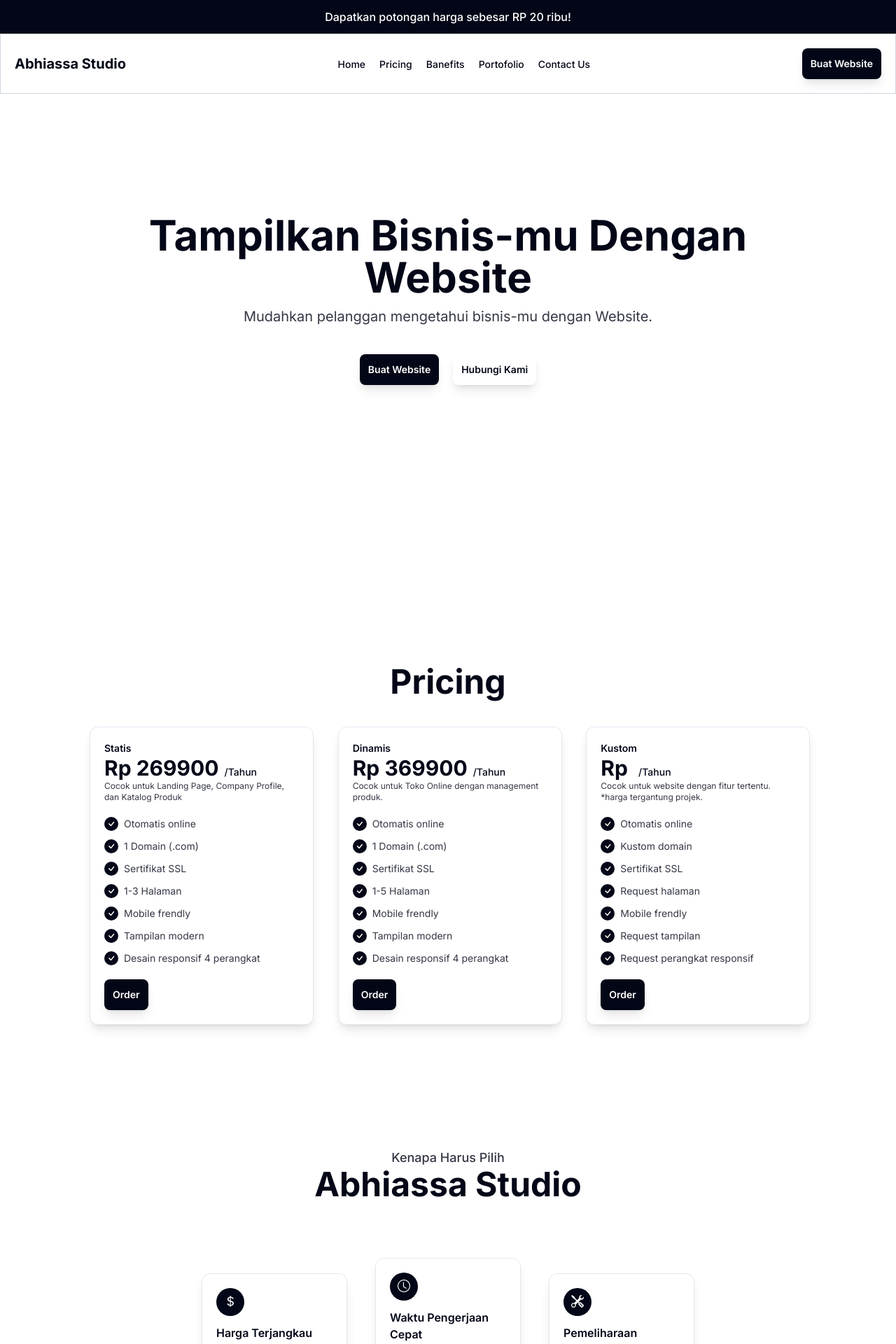
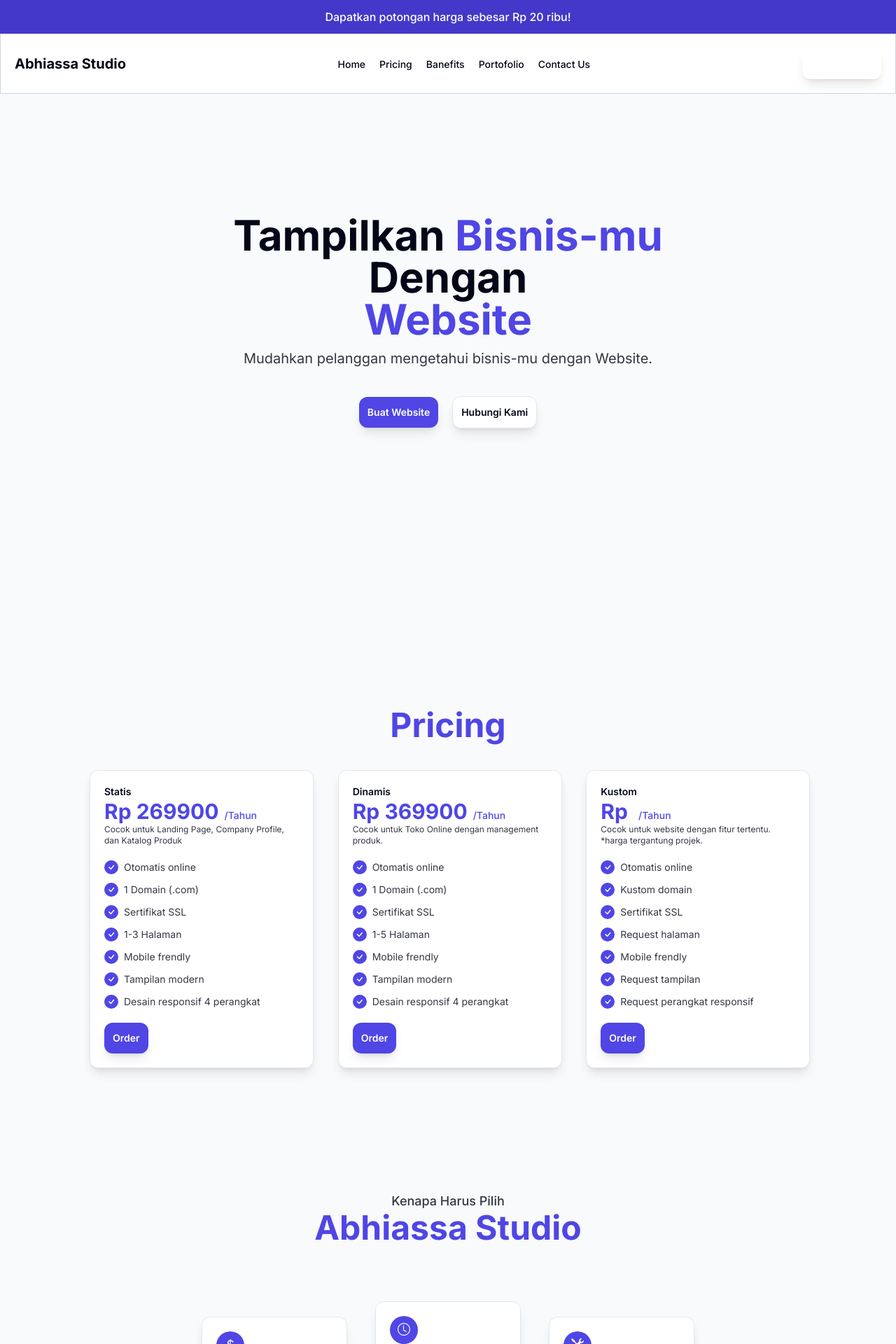
Before and after one commit to abhiassadev/abhiassastudio, a React (Vite) app: page / in a window 1280 px wide. Shown: the top 1920 px of the page at 70% size. Built offline with nearby package versions, Linux system fonts and the light colour scheme.

Commit message:
Theme update

```diff
--- a/src/components/BanefitCard.jsx
+++ b/src/components/BanefitCard.jsx
@@ -3,7 +3,7 @@ function BanefitCard(props) {
     <>
       <div className="bg-white border border-slate-200 p-5 rounded-xl shadow-lg sm:w-52">
         <div>
-          <div className="bg-slate-950 w-10 h-10 rounded-full flex justify-center items-center">
+          <div className="bg-indigo-600 w-10 h-10 rounded-full flex justify-center items-center">
             <i className={`${props.icon} text-lg text-white`}></i>
           </div>
         </div>
--- a/src/components/Button.jsx
+++ b/src/components/Button.jsx
@@ -2,9 +2,7 @@ function Button(props) {
   return (
     <>
       <button
-        id={props.id}
-        aria-label={props.ariaLabel}
-        className={`bg-${props.color} text-sm font-semibold text-${props.textColor} px-3 py-3 rounded-lg shadow-lg`}
+        className={`${props.color} text-sm font-semibold text-${props.textColor} px-3 py-3 rounded-xl shadow-lg ${props.className}`}
       >
         {props.title}
       </button>
--- a/src/components/Event.jsx
+++ b/src/components/Event.jsx
@@ -1,12 +1,12 @@
 function Event() {
   return (
     <>
-      <div className="bg-slate-950 h-10 w-full flex justify-center items-center sm:h-12">
+      <div className="bg-indigo-700 h-10 w-full flex justify-center items-center sm:h-12">
         <a
           href="https://wa.me/6283133793060"
           className="text-xs font-medium text-white sm:text-base"
         >
-          Dapatkan potongan harga sebesar RP 20 ribu!
+          Dapatkan potongan harga sebesar Rp 20 ribu!
         </a>
       </div>
     </>
--- a/src/components/FooterContent.jsx
+++ b/src/components/FooterContent.jsx
@@ -6,56 +6,59 @@ function FooterContent() {
       </div>
       <div className="flex flex-col gap-10 sm:grid sm:grid-cols-2">
         <div className="flex flex-col">
-          <h1 className="text-lg font-medium text-white">Kontak</h1>
+          <h1 className="text-md font-medium text-white">Kontak</h1>
           <a
             href="https://wa.me/6283133793060"
-            className="text-white opacity-80"
+            className="text-sm text-white opacity-80"
           >
             +62 831 3379 3060
           </a>
           <a
             href="mailto:abhiassastudio@gmail.com"
-            className="text-white opacity-80"
+            className="text-sm text-white opacity-80"
           >
             abhiassastudio@gmail.com
           </a>
         </div>
         <div className="flex flex-col">
-          <h1 className="text-lg font-medium text-white">Media Sosial</h1>
+          <h1 className="text-md font-medium text-white">Media Sosial</h1>
           <a
             href="https://www.facebook.com/share/1Ark1bbcTt/"
-            className="text-white opacity-80"
+            className="text-sm text-white opacity-80"
           >
             Facebook
           </a>
           <a
             href="https://www.instagram.com/abhiassastudio"
-            className="text-white opacity-80"
+            className="text-sm text-white opacity-80"
           >
             Instagram
           </a>
           <a
             href="https://www.tiktok.com/@abhiassastudio"
-            className="text-white opacity-80"
+            className="text-sm text-white opacity-80"
           >
             TikTok
           </a>
         </div>
         <div className="flex flex-col">
-          <h1 className="text-lg font-medium text-white">Pembayaran</h1>
-          <a href="https://gopay.co.id" className="text-white opacity-80">
+          <h1 className="text-md font-medium text-white">Pembayaran</h1>
+          <a
+            href="https://gopay.co.id"
+            className="text-sm text-white opacity-80"
+          >
             Gopay
           </a>
           <a
             href="https://www.bankmandiri.co.id"
-            className="text-white opacity-80"
+            className="text-sm text-white opacity-80"
           >
             M-Banking
           </a>
         </div>
       </div>
       <div className="flex justify-center items-center mt-5">
-        <p className="text-sm font-normal text-white opacity-80">
+        <p className="text-xs  font-normal text-white opacity-80">
           &copy; 2024 ABHIASSA STUDIO
         </p>
       </div>
--- a/src/components/PackageCard.jsx
+++ b/src/components/PackageCard.jsx
@@ -8,7 +8,7 @@ function PackageCard(props) {
           <h1 className="text-sm font-semibold text-slate-950">
             {props.packageName}
           </h1>
-          <h1 className="text-3xl font-bold text-slate-950">
+          <h1 className="text-3xl font-bold text-indigo-600">
             Rp {props.price}
             <span className="text-sm font-medium ml-2">/Tahun</span>
           </h1>
@@ -20,7 +20,7 @@ function PackageCard(props) {
           {props.data.banefits.map((banefit, index) => {
             return (
               <div key={index} className="flex items-center gap-2">
-                <div className="bg-slate-950 w-5 h-5 flex justify-center items-center rounded-full">
+                <div className="bg-indigo-600 w-5 h-5 flex justify-center items-center rounded-full">
                   <i className="bi bi-check text-white"></i>
                 </div>
                 <p className="text-sm font-normal text-slate-950 opacity-80">
@@ -32,7 +32,7 @@ function PackageCard(props) {
         </div>
         <div className="gap-3 mt-5">
           <a href={props.data.redirect_link}>
-            <Button color="slate-950" textColor="white" title="Order" />
+            <Button color="bg-indigo-600" textColor="white" title="Order" />
           </a>
         </div>
       </div>
--- a/src/index.css
+++ b/src/index.css
@@ -6,7 +6,7 @@
 
 :root {
   font-family: "Inter", serif;
-  background-color: white;
+  background-color: #f9fafb;
 
   font-synthesis: none;
   text-rendering: optimizeLegibility;
--- a/src/pages/Home.jsx
+++ b/src/pages/Home.jsx
@@ -23,9 +23,12 @@ function Home() {
       <Navbar />
       <main className="flex flex-col gap-10 px-7 mt-10 mb-[50vh] sm:mt-40 sm:px-16 xl:px-32 2xl:px-52">
         <div className="flex flex-col text-wrap text-center">
-          <h1 className="text-5xl font-bold text-slate-950 mt-3 sm:text-6xl">
-            Tampilkan Bisnis-mu Dengan<br></br>
-            <span className="text-slate-950">Website</span>
+          <h1 className="text-5xl font-bold text-slate-950 mt-3 animate-in-animation sm:text-6xl">
+            Tampilkan <span className="text-indigo-600">Bisnis-mu</span>
+            <br></br>
+            Dengan
+            <br></br>
+            <span className="text-indigo-600 delay-100">Website</span>
           </h1>
           <p className="text-base font-normal text-slate-950 opacity-80 mt-3 sm:text-xl">
             Mudahkan pelanggan mengetahui bisnis-mu dengan Website.
@@ -33,15 +36,17 @@ function Home() {
           <div className="flex justify-center items-center gap-5 mt-10">
             <a href="#pricing">
               <Button
-                color="slate-950"
+                color="bg-indigo-600"
                 textColor="white"
+                className="hover:bg-indigo-700 hover:duration-500"
                 title="Buat Website"
               />
             </a>
             <a href="https://wa.me/6283133793060">
               <Button
-                color="transparent"
+                color="bg-white"
                 textColor="slate-950"
+                className="border border-slate-200"
                 title="Hubungi Kami"
               />
             </a>
@@ -50,7 +55,7 @@ function Home() {
       </main>
       <section id="pricing" className="px-7 sm:px-16 xl:px-32 2xl:px-52">
         <div className="flex flex-col justify-center items-center">
-          <h1 className="text-4xl font-bold text-slate-950 sm:text-5xl">
+          <h1 className="text-4xl font-bold text-indigo-600 sm:text-5xl">
             Pricing
           </h1>
           <div className="flex flex-col gap-10 mt-10 sm:grid sm:grid-cols-2 lg:grid-cols-3">
@@ -75,7 +80,7 @@ function Home() {
           <h1 className="text-base font-medium text-slate-950 opacity-80 sm:text-lg">
             Kenapa Harus Pilih
           </h1>
-          <h1 className="text-4xl font-bold text-slate-950 sm:text-5xl">
+          <h1 className="text-4xl font-bold text-indigo-600 sm:text-5xl">
             Abhiassa Studio
           </h1>
           <div className="flex flex-col justify-center items-center gap-10 mt-10 sm:flex-row sm:h-96 sm:mt-0">
@@ -105,7 +110,7 @@ function Home() {
           <p className="text-base font-medium text-slate-950 opacity-80 sm:text-lg">
             Portofolio
           </p>
-          <h1 className="text-4xl font-bold text-slate-950 sm:text-5xl">
+          <h1 className="text-4xl font-bold text-indigo-600 sm:text-5xl">
             Abhiassa Studio
           </h1>
           <div className="flex flex-col gap-5 mt-10 sm:grid sm:grid-cols-2">
--- a/src/pages/NotFound.jsx
+++ b/src/pages/NotFound.jsx
@@ -12,7 +12,12 @@ function NotFound() {
             Halaman yang diminta tidak ditemukan.
           </p>
           <a href="/">
-            <Button color="slate-950" textColor="text-white" title="Kembali" />
+            <Button
+              color="bg-indigo-600"
+              textColor="text-white"
+              className="hover:bg-indigo-700 hover:duration-500"
+              title="kembali"
+            />
           </a>
         </div>
       </main>
--- a/tailwind.config.js
+++ b/tailwind.config.js
@@ -2,6 +2,17 @@
 export default {
   content: ["./index.html", "./src/**/*.{js,jsx,ts,tsx}"],
   theme: {
-    extend: {},
+    extend: {
+      keyframes: {
+        "in-animation": {
+          "0%": { opacity: 0 },
+          "50%": { opacity: 0.5 },
+          "100%": { opacity: 1 },
+        },
+      },
+      animation: {
+        "in-animation": "in-animation 0.5s ease-in ",
+      },
+    },
   },
 };
```
